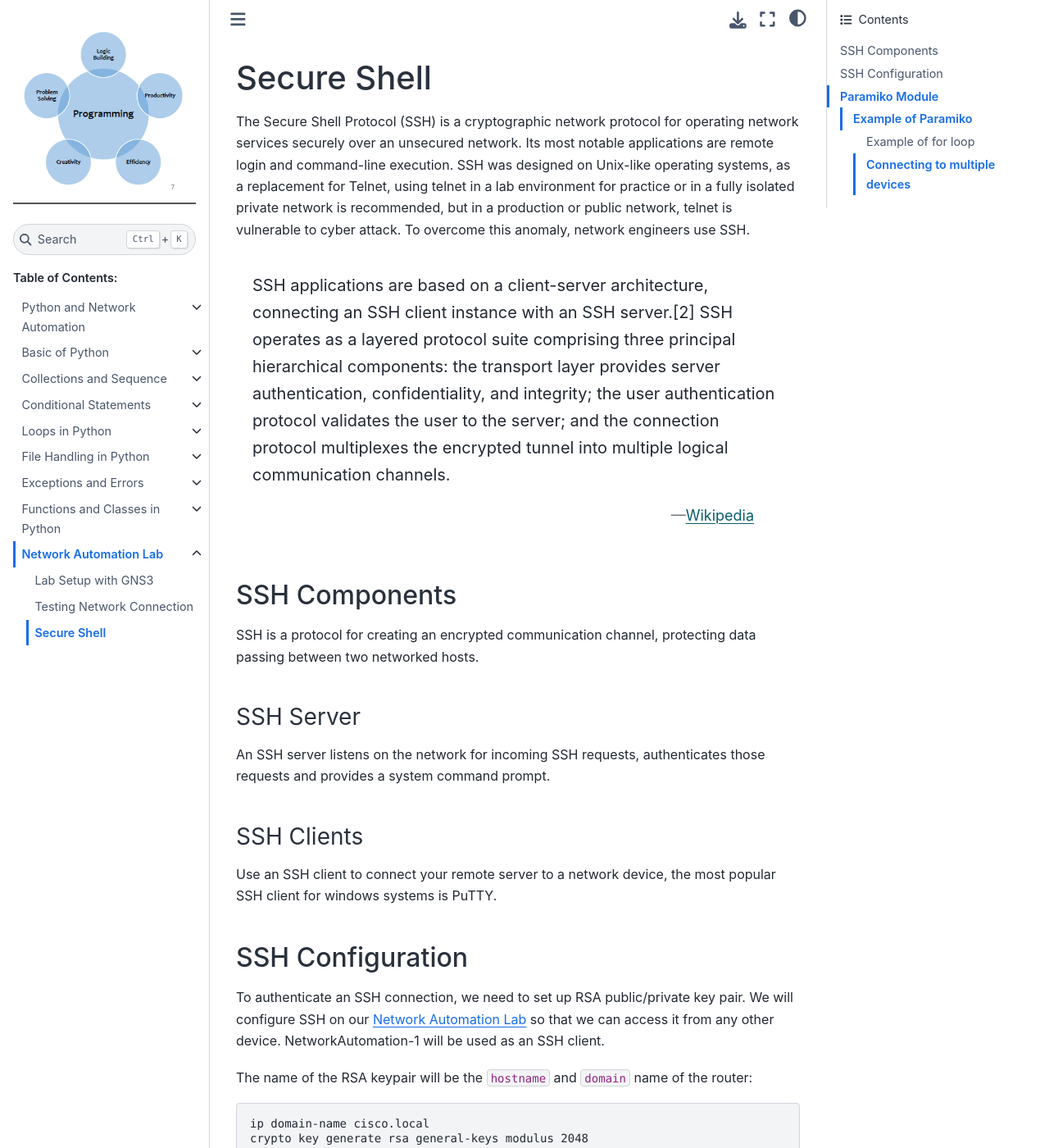
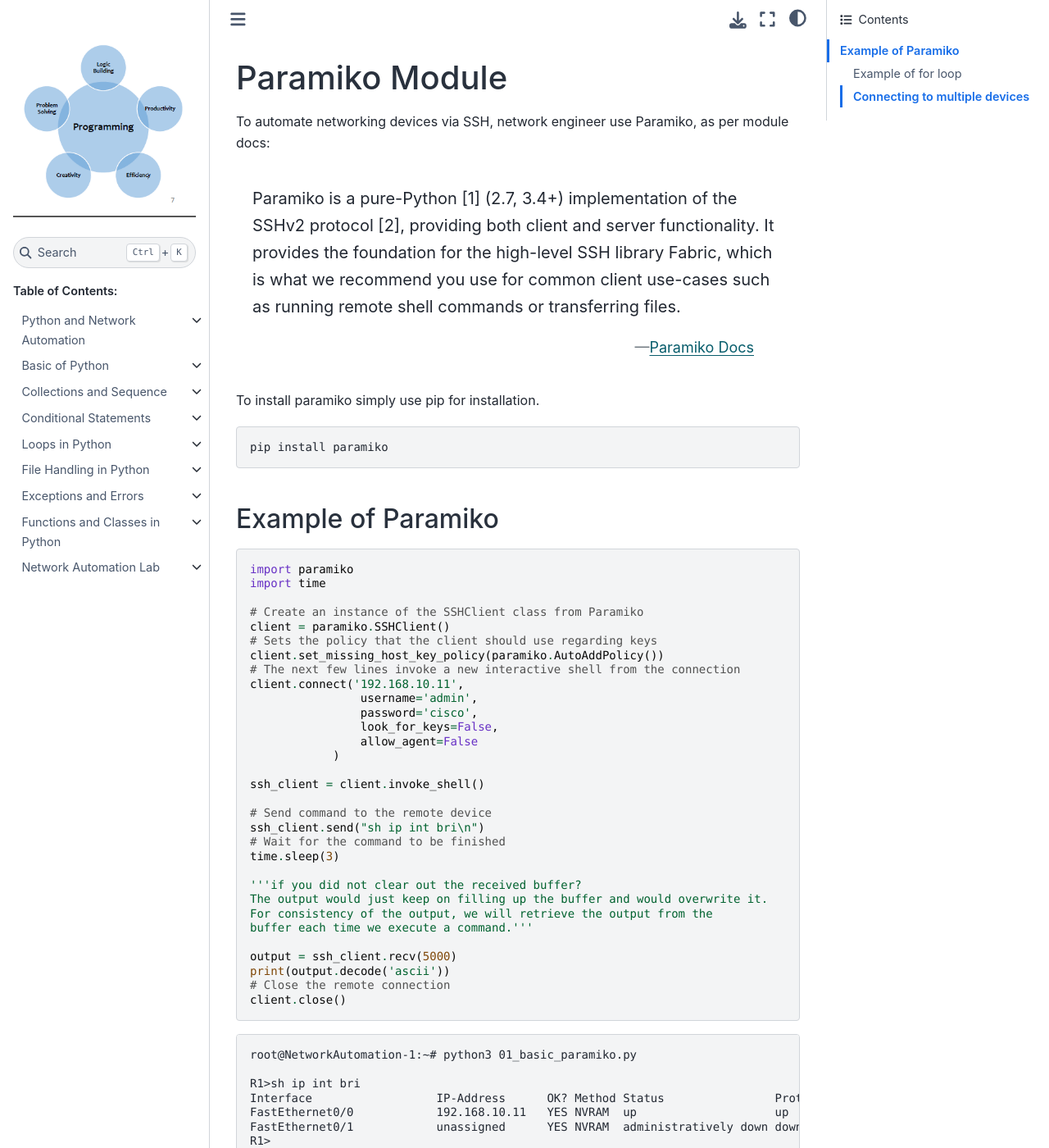
Before and after one commit to sydasif/python-book, a Sphinx documentation site: the page built from docs/source/09_lab/04_paramiko.md, in a window 1280 px wide and 1400 px high. Shown: the whole window at 82% size. Built offline with Sphinx 7.4.7 and the Sphinx Book theme 1.1.4, drawn with Linux system fonts in a browser that asks for light colours; pages that are not in the unit, such as notebooks, are missing from menus; some of the changed text lies outside the part shown.

Commit message:
rename paramiko

````diff
--- a/docs/source/09_lab/03_paramiko.md
+++ b/docs/source/09_lab/04_paramiko.md
@@ -1,55 +1,4 @@
-# Secure Shell
-
-The Secure Shell Protocol (SSH) is a cryptographic network protocol for operating network services securely over an unsecured network. Its most notable applications are remote login and command-line execution. SSH was designed on Unix-like operating systems, as a replacement for Telnet, using telnet in a lab environment for practice or in a fully isolated private network is recommended, but in a production or public network, telnet is vulnerable to cyber attack. To overcome this anomaly, network engineers use SSH.
-
-```{epigraph}
-SSH applications are based on a client-server architecture, connecting an SSH client instance with an SSH server.[2] SSH operates as a layered protocol suite comprising three principal hierarchical components: the transport layer provides server authentication, confidentiality, and integrity; the user authentication protocol validates the user to the server; and the connection protocol multiplexes the encrypted tunnel into multiple logical communication channels.
-
--- [Wikipedia](https://en.wikipedia.org/wiki/Secure_Shell)
-```
-
-## SSH Components
-
-SSH is a protocol for creating an encrypted communication channel, protecting data passing between two networked hosts.
-
-### SSH Server
-
-An SSH server listens on the network for incoming SSH requests, authenticates those requests and provides a system command prompt.
-
-### SSH Clients
-
-Use an SSH client to connect your remote server to a network device, the most popular SSH client for windows systems is PuTTY.
-
-## SSH Configuration
-
-To authenticate an SSH connection, we need to set up RSA public/private key pair. We will configure SSH on our {ref}`Network Automation Lab` so that we can access it from any other device. NetworkAutomation-1 will be used as an SSH client.
-
-The name of the RSA keypair will be the `hostname` and `domain` name of the router:
-
-```console
-ip domain-name cisco.local
-crypto key generate rsa general-keys modulus 2048
-```
-
-Now SSH to `R-1`:
-
-```console
-root@NetworkAutomation-1:~# ssh admin@192.168.10.11
-The authenticity of host '192.168.10.11 (192.168.10.11)' can't be established.
-RSA key fingerprint is SHA256:tayvAm8nMF0GH3JfMzdu4IVouM+nHzgJhD/WvZ5bFM8.
-Are you sure you want to continue connecting (yes/no/[fingerprint])? yes
-
-Warning: Permanently added '192.168.10.11' (RSA) to the list of known hosts.
-Password:
-
-R1>en
-Password:
-R1#
-```
-
-As the above procedure configures `S-1` and `R-2` and accepts the fingerprint.
-
-## Paramiko Module
+# Paramiko Module
 
 To automate networking devices via SSH, network engineer use Paramiko, as per module docs:
 
@@ -65,7 +14,7 @@
 pip install paramiko
 ```
 
-### Example of Paramiko
+## Example of Paramiko
 
 ```py
 import paramiko
@@ -111,7 +60,7 @@
 R1>
 ```
 
-#### Example of for loop
+### Example of for loop
 
 In this python script, we use the `for` loop and `range()` functions to create a loopback interface on `R1`.
 
@@ -170,7 +119,7 @@
 ### Done ###
 ```
 
-#### Connecting to multiple devices
+### Connecting to multiple devices
 
 In this python script, we use the `for` loop to connect multiple devices.
 
````
